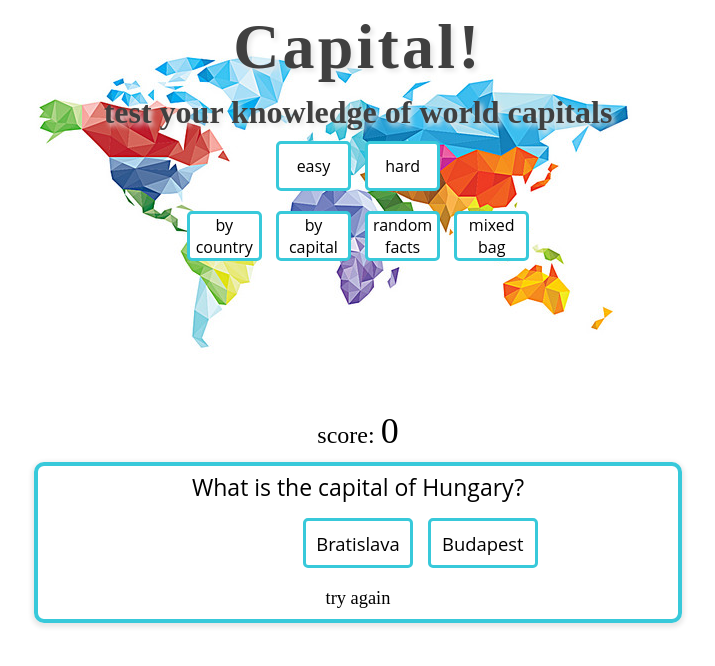
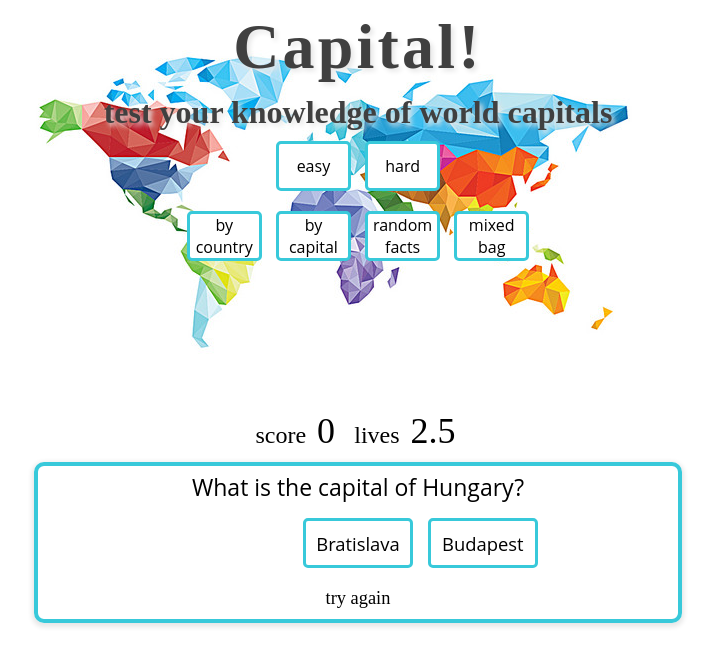
Before and after one commit to LouStringer/quiz_game, a plain HTML site: page index.html in a window 1280 px wide. Both pictures are taken after a click on the button "Vienna". Shown: the whole page, without its empty margins (282-997 px from the left). Drawn offline with Linux system fonts and the light colour scheme; a web font is replaced by a local one.

Commit message:
add lives tracker

```diff
--- a/index.html
+++ b/index.html
@@ -23,8 +23,12 @@
   </header>
   <main>
     <!-- score (left/top) -->
-    <p class="score">score: <span class="score">0</span></p>
+    <p class="score">score <span class="score">0</span></p>
     <!-- lives (left/top) -->
+    <p class="lives">lives <span class="lives">3</span></p>
+    <p class="gameOver hide">game over!</p>
+    <button class="reset hide">play again</button>
+    <!-- question -->
     <div id="question-area">
       <p class="question">What is the capital of Hungary?</p>
       <div class="optionsContainer">
--- a/script.js
+++ b/script.js
@@ -25,6 +25,9 @@
   const optionsContainer = document.querySelector(".optionsContainer");
   const outcome = document.querySelector(".outcome");
   const scoreDisplay = document.querySelector(".score>span");
+  const livesDisplay = document.querySelector(".lives>span");
+  const gameOver = document.querySelector(".gameOver");
+  const resetButton = document.querySelector("button.reset");
 
   // function constructor to generate questions (private)
   const Question = function(category, level, question, answers, correct) {
@@ -70,6 +73,16 @@ function updateScore() {
   scoreDisplay.innerText = score;
 }
 
+// update lives and reset if out of lives
+function updateLives() {
+  lives = lives - 0.5;
+  livesDisplay.innerText = lives;
+  if (lives === 0) {
+    gameOver.classList.remove("hide");
+    resetButton.classList.remove("hide");
+  }
+}
+
 // check if given answer is correct
 function checkAnswer() {
   givenAnswer = parseInt(this.id);
@@ -85,11 +98,11 @@ function checkAnswer() {
     this.classList.add("invisible")
     outcome.innerText = "try again";
     guesses++;
-    lives = lives - 0.5;
+    updateLives()
   } else {
     optionsContainer.classList.add("hide");
     outcome.innerText = "bad luck";
-    lives = lives - 0.5;
+    updateLives()
     setTimeout(playQuestion, 1000);
   }
 };
--- a/style.css
+++ b/style.css
@@ -64,10 +64,11 @@ button:hover, button:focus {
   background: #e7e7e7;
 }
 
-.score {
+.score, .lives {
+  display: inline-block;
   font-family: 'Pacifico';
   font-size: 1.5em;
-  margin: 10px 0;
+  margin: 5px;
 }
 
 #question-area {
```
